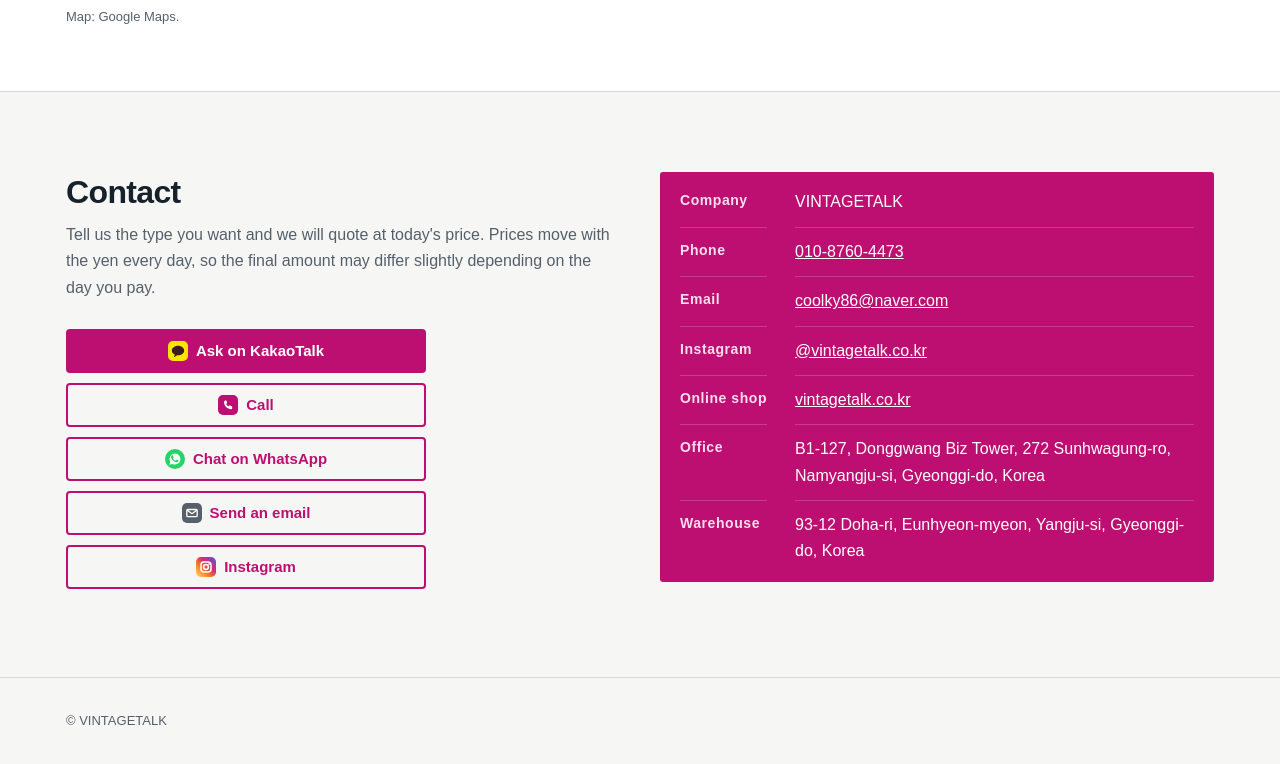
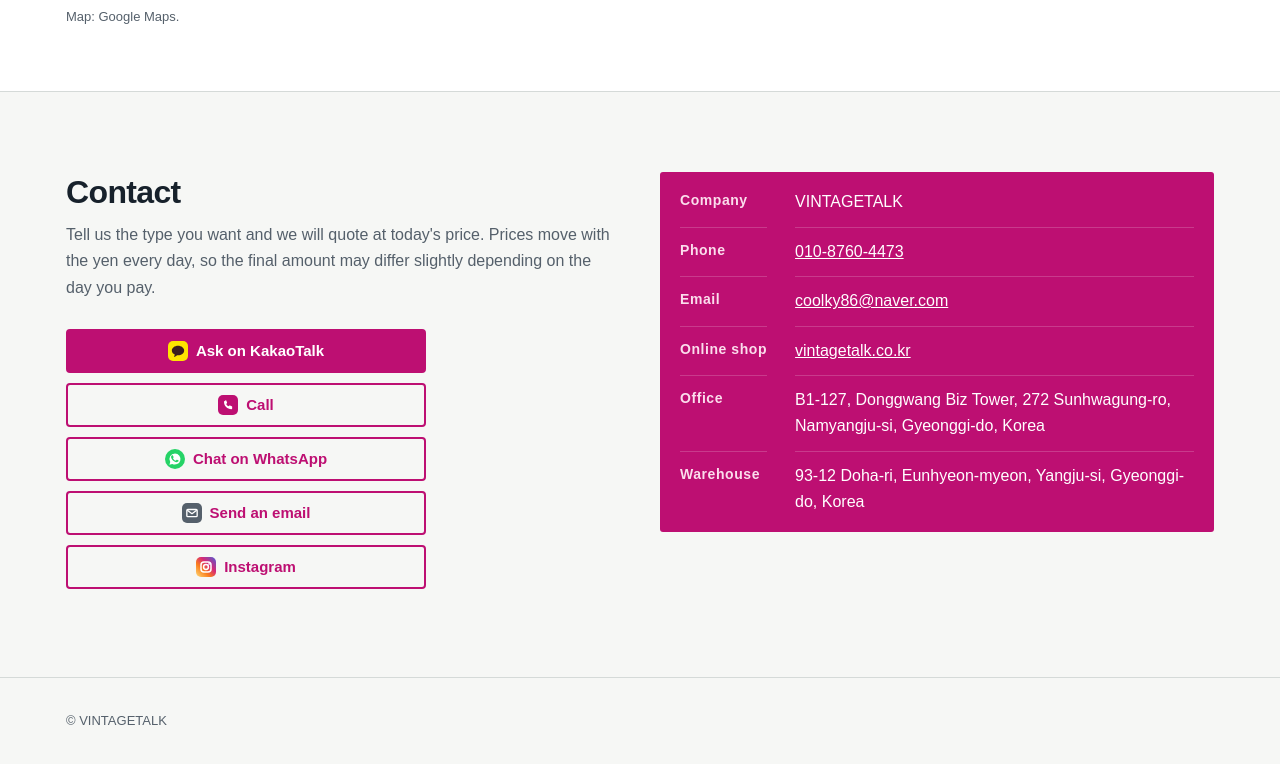
Before and after one commit to vintagetalk/vintagetalk.github.io, a plain HTML site: page japan/en/index.html in a window 1280 px wide. Shown: the part 6446-7210 px from the top of the page. Drawn offline with Linux system fonts and the light colour scheme; a web font is replaced by a local one.

Commit message:
영문판: 연락처 표 인스타그램 줄 삭제

```diff
--- a/japan/en/index.html
+++ b/japan/en/index.html
@@ -529,7 +529,6 @@ footer p{margin:0 0 6px}
         <dt>Company</dt><dd class="js-name"></dd>
         <dt>Phone</dt><dd class="num"><a class="js-tel js-tel-text" href="#"></a></dd>
         <dt>Email</dt><dd><a class="js-mail js-mail-text" href="#"></a></dd>
-        <dt>Instagram</dt><dd><a class="js-insta js-insta-text" target="_blank" rel="noopener"></a></dd>
         <dt>Online shop</dt><dd><a class="js-shop js-shop-text" target="_blank" rel="noopener"></a></dd>
         <dt>Office</dt><dd class="js-addr"></dd>
         <dt>Warehouse</dt><dd class="js-wh"></dd>
```
